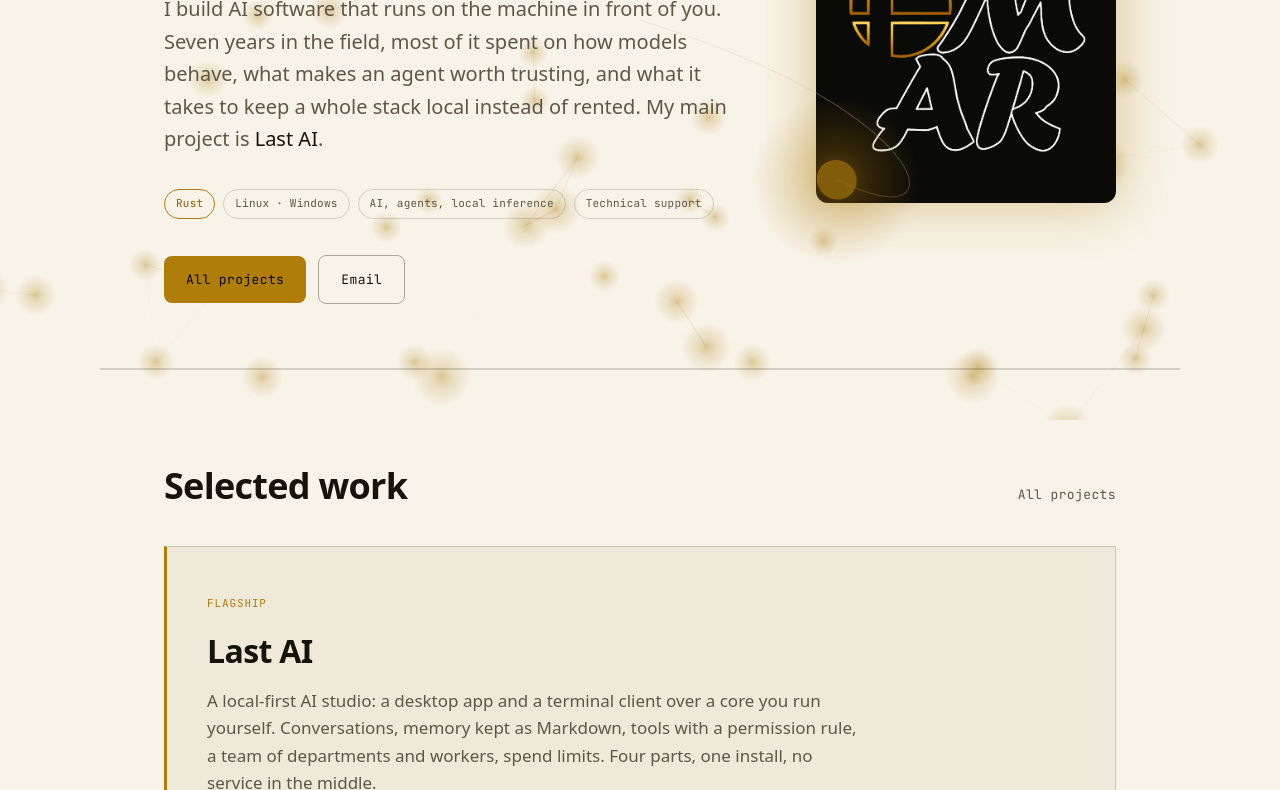
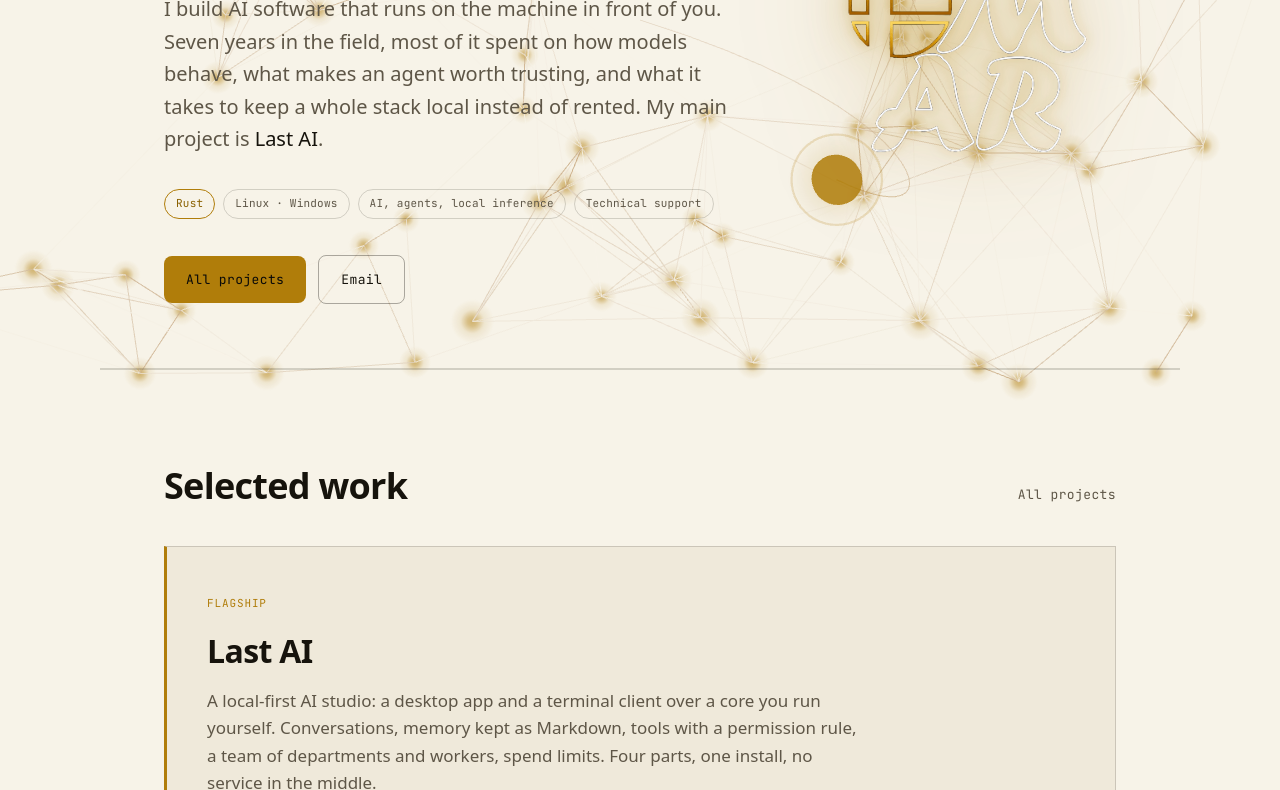
Before and after one commit to TheSyrianDev/TheSyrianDev.github.io, a plain HTML site: page index.html in a window 1280 px wide. Shown: the part 380-1170 px from the top of the page. Drawn offline with nearby package versions, Linux system fonts and the light colour scheme; animation ran at ten frames a second; a web font is replaced by a local one.

Commit message:
Let the transparent mark carry its own glow
Drops the border and the dark circular scrim behind the profile mark, so the
backgroundless PNG is actually visible. Three stacked drop-shadows in the
theme accent now trace the monogram's own alpha instead, so the glow follows
the letterforms rather than a box.

Also tightens the constellation: more links, shallower depth, smaller points.

```diff
--- a/fx.js
+++ b/fx.js
@@ -31,7 +31,7 @@
   /* The palette stays exactly as the theme sets it; on a light ground the same
      accent reads far too loud, so the effect is scaled back instead. */
   const relLum = 0.2126 * ground.r + 0.7152 * ground.g + 0.0722 * ground.b;
-  let dim = 1 - Math.min(Math.max((relLum - 0.3) / 0.5, 0), 1) * 0.62;
+  let dim = 1 - Math.min(Math.max((relLum - 0.3) / 0.5, 0), 1) * 0.45;
 
   const watch = (fn) =>
     new MutationObserver(fn).observe(document.documentElement, {
@@ -46,7 +46,8 @@
     const g = c.getContext("2d");
     const grad = g.createRadialGradient(32, 32, 0, 32, 32, 32);
     grad.addColorStop(0, "rgba(255,255,255,1)");
-    grad.addColorStop(0.35, "rgba(255,255,255,0.5)");
+    grad.addColorStop(0.22, "rgba(255,255,255,0.8)");
+    grad.addColorStop(0.55, "rgba(255,255,255,0.2)");
     grad.addColorStop(1, "rgba(255,255,255,0)");
     g.fillStyle = grad;
     g.fillRect(0, 0, 64, 64);
@@ -66,9 +67,9 @@
 
     if (renderer) {
       const COUNT = 80;
-      const LINK = 6.0;
-      const MAX_LINKS = 520;
-      const DEPTH = 10;
+      const LINK = 9.5;
+      const MAX_LINKS = 900;
+      const DEPTH = 6;
 
       renderer.setClearColor(0x000000, 0);
       renderer.setPixelRatio(Math.min(window.devicePixelRatio || 1, 1.75));
@@ -91,7 +92,7 @@
       const geo = new THREE.BufferGeometry();
       geo.setAttribute("position", new THREE.BufferAttribute(pos, 3));
       const mat = new THREE.PointsMaterial({
-        size: 2.4 + 1.2 * dim,
+        size: 1.9 + 1.1 * dim,
         map: sprite,
         transparent: true,
         depthWrite: false,
@@ -111,7 +112,7 @@
           new THREE.LineBasicMaterial({
             vertexColors: true,
             transparent: true,
-            opacity: 0.95 * dim,
+            opacity: 0.95 * (0.65 + 0.35 * dim),
             depthWrite: false,
           })
         )
@@ -135,7 +136,7 @@
       watch(() => {
         mat.color.copy(accent.set(token("--accent", "#b2c27c")));
         ground.set(token("--ground", "#0b120e"));
-        dim = 1 - Math.min(Math.max((0.2126 * ground.r + 0.7152 * ground.g + 0.0722 * ground.b - 0.3) / 0.5, 0), 1) * 0.62;
+        dim = 1 - Math.min(Math.max((0.2126 * ground.r + 0.7152 * ground.g + 0.0722 * ground.b - 0.3) / 0.5, 0), 1) * 0.45;
         mat.opacity = dim;
       });
 
@@ -201,6 +202,11 @@
         lines.attributes.position.needsUpdate = true;
         lines.attributes.color.needsUpdate = true;
 
+        const scroll = Math.min(window.scrollY || 0, 1400);
+        camera.position.y = -scroll * 0.004;
+        camera.position.x = Math.sin(scroll * 0.0012) * 1.4;
+        camera.lookAt(0, 0, 0);
+
         renderer.render(scene, camera);
       }
 
@@ -235,9 +241,20 @@
 
       const orb = new THREE.Group();
       const core = new THREE.Mesh(
-        new THREE.SphereGeometry(0.22, 24, 24),
-        new THREE.MeshBasicMaterial({ color: accent.clone(), transparent: true, opacity: 0.55 + 0.45 * dim })
+        new THREE.SphereGeometry(0.28, 24, 24),
+        new THREE.MeshBasicMaterial({ color: accent.clone(), transparent: true, opacity: 0.7 + 0.3 * dim })
       );
+      const ring = new THREE.Mesh(
+        new THREE.RingGeometry(0.5, 0.525, 48),
+        new THREE.MeshBasicMaterial({
+          color: accent.clone(),
+          transparent: true,
+          opacity: 0.35 * dim,
+          side: THREE.DoubleSide,
+          depthWrite: false,
+        })
+      );
+      orb.add(ring);
       const halo = new THREE.Sprite(
         new THREE.SpriteMaterial({
           map: sprite,
@@ -247,7 +264,7 @@
           depthWrite: false,
         })
       );
-      halo.scale.setScalar(1.5 + 1.1 * dim);
+      halo.scale.setScalar(0.6 + 0.9 * dim);
       orb.add(core, halo);
       scene.add(orb);
 
@@ -268,6 +285,27 @@
           })
         )
       );
+
+      const COMET_LEN = 22;
+      const cometPos = new Float32Array(COMET_LEN * 3);
+      const cometCol = new Float32Array(COMET_LEN * 3);
+      const cometGeo = new THREE.BufferGeometry();
+      cometGeo.setAttribute("position", new THREE.BufferAttribute(cometPos, 3));
+      cometGeo.setAttribute("color", new THREE.BufferAttribute(cometCol, 3));
+      const comet = new THREE.Line(
+        cometGeo,
+        new THREE.LineBasicMaterial({ vertexColors: true, transparent: true, opacity: 0.9, depthWrite: false })
+      );
+      const cometHead = new THREE.Sprite(
+        new THREE.SpriteMaterial({ map: sprite, color: accent.clone(), transparent: true, opacity: 0.95, depthWrite: false })
+      );
+      cometHead.scale.setScalar(2.4);
+      scene.add(comet, cometHead);
+      const cometFrom = new THREE.Vector3();
+      const cometTo = new THREE.Vector3();
+      let cometT = 99;
+      const COMET_LIFE = 2.4;
+      const COMET_GAP = 6;
 
       const pulse = new THREE.Mesh(
         new THREE.RingGeometry(0.2, 0.27, 40),
@@ -313,10 +351,11 @@
       watch(() => {
         const c = accent.set(token("--accent", "#b2c27c"));
         ground.set(token("--ground", "#0b120e"));
-        dim = 1 - Math.min(Math.max((0.2126 * ground.r + 0.7152 * ground.g + 0.0722 * ground.b - 0.3) / 0.5, 0), 1) * 0.62;
-        core.material.opacity = 0.55 + 0.45 * dim;
+        dim = 1 - Math.min(Math.max((0.2126 * ground.r + 0.7152 * ground.g + 0.0722 * ground.b - 0.3) / 0.5, 0), 1) * 0.45;
+        core.material.opacity = 0.7 + 0.3 * dim;
+        ring.material.opacity = 0.35 * dim;
         halo.material.opacity = 0.4 * dim;
-        halo.scale.setScalar(1.5 + 1.1 * dim);
+        halo.scale.setScalar(0.6 + 0.9 * dim);
         core.material.color.copy(c);
         halo.material.color.copy(c);
         pulse.material.color.copy(c);
@@ -326,7 +365,8 @@
       const clock = new THREE.Clock();
 
       (function loop() {
-        const t = clock.getElapsedTime();
+        const dt = Math.min(clock.getDelta(), 0.05);
+        const t = clock.elapsedTime;
 
         if (performance.now() - pointer.moved > 2600) {
           target.set(
@@ -368,6 +408,35 @@
           pulse.material.opacity = 0;
         }
 
+        /* comet: a bright head with a fading tail, crossing every few seconds */
+        cometT += dt;
+        if (cometT > COMET_GAP) {
+          cometT = 0;
+          const y0 = (Math.random() * 2 - 1) * halfH * 0.7;
+          cometFrom.set(-halfW * 1.15, y0, (Math.random() * 2 - 1) * 5);
+          cometTo.set(halfW * 1.15, y0 + (Math.random() * 2 - 1) * halfH * 0.6, (Math.random() * 2 - 1) * 5);
+        }
+        const ck = Math.min(cometT / COMET_LIFE, 1);
+        for (let i = 0; i < COMET_LEN; i++) {
+          const kk = Math.max(0, ck - i * 0.014);
+          cometPos[i * 3] = cometFrom.x + (cometTo.x - cometFrom.x) * kk;
+          cometPos[i * 3 + 1] = cometFrom.y + (cometTo.y - cometFrom.y) * kk;
+          cometPos[i * 3 + 2] = cometFrom.z + (cometTo.z - cometFrom.z) * kk;
+          const a = (1 - i / COMET_LEN) * (ck < 1 ? 1 : 0) * dim;
+          tint.copy(ground).lerp(accent, a);
+          cometCol[i * 3] = tint.r;
+          cometCol[i * 3 + 1] = tint.g;
+          cometCol[i * 3 + 2] = tint.b;
+        }
+        cometGeo.attributes.position.needsUpdate = true;
+        cometGeo.attributes.color.needsUpdate = true;
+        cometHead.position.set(
+          cometFrom.x + (cometTo.x - cometFrom.x) * ck,
+          cometFrom.y + (cometTo.y - cometFrom.y) * ck,
+          cometFrom.z + (cometTo.z - cometFrom.z) * ck
+        );
+        cometHead.material.opacity = (ck < 1 ? 1 : 0) * 0.95 * dim;
+
         renderer.render(scene, camera);
         requestAnimationFrame(loop);
       })();
--- a/style.css
+++ b/style.css
@@ -11,6 +11,7 @@
   --ink: #f5f1e6;
   --muted: #a29a8b;
   --accent: #e0a526;
+  --accent-glow: rgba(224, 165, 38, 0.5);
   --accent-fill: #e0a526;
   --on-accent: #0a0a09;
   --hair: rgba(245, 241, 230, 0.14);
@@ -36,6 +37,7 @@ html[data-theme="light"] {
   --ink: #16130c;
   --muted: #5e5647;
   --accent: #b07d0a;
+  --accent-glow: rgba(176, 125, 10, 0.5);
   --accent-fill: #b07d0a;
   --on-accent: #0a0a09;
   --hair: rgba(22, 19, 12, 0.16);
@@ -169,12 +171,9 @@ header.top {
   width: 30px;
   height: 30px;
   flex: none;
-  border-radius: 8px;
-  border: 1px solid var(--hair);
   display: block;
   object-fit: cover;
-  background: #0a0a09;
-  filter: drop-shadow(0 0 7px color-mix(in srgb, var(--accent) 55%, transparent));
+  filter: drop-shadow(0 0 4px var(--accent-glow)) drop-shadow(0 0 10px var(--accent-glow));
 }
 
 .who span {
@@ -389,10 +388,8 @@ h1 em {
   display: block;
   width: 100%;
   height: auto;
-  border-radius: 12px;
-  border: 1px solid var(--hair);
-  background: #0a0a09;
-  filter: drop-shadow(0 0 26px color-mix(in srgb, var(--accent) 42%, transparent));
+  filter: drop-shadow(0 0 6px var(--accent-glow)) drop-shadow(0 0 20px var(--accent-glow))
+    drop-shadow(0 0 48px var(--accent-glow));
 }
 
 /* ---------------------------------------------------------------
```
